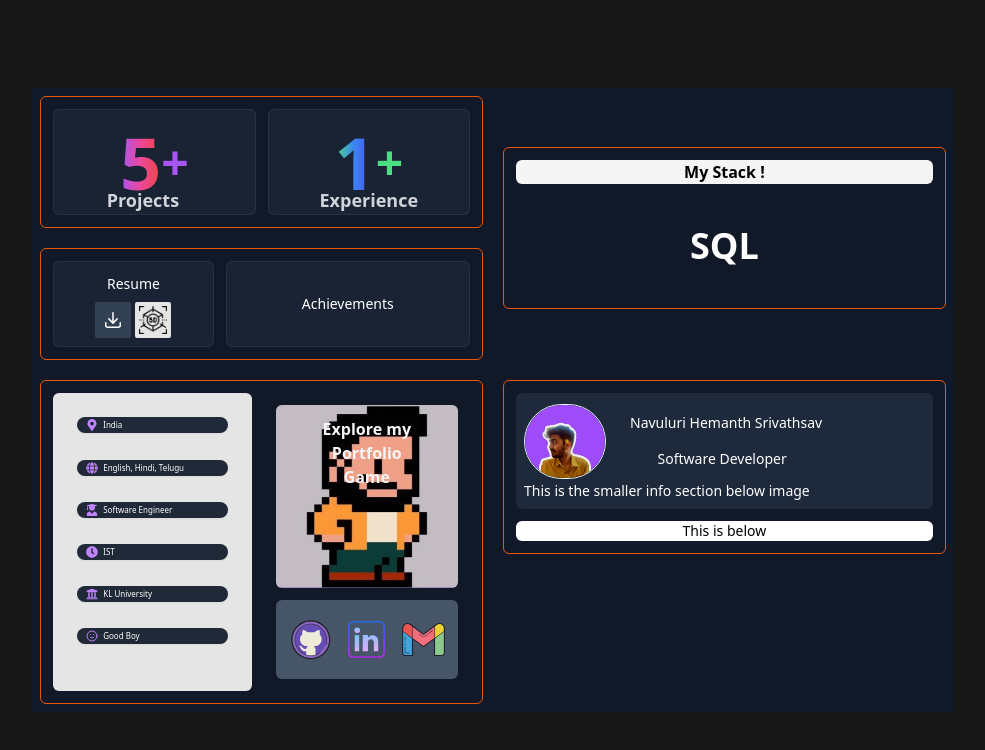
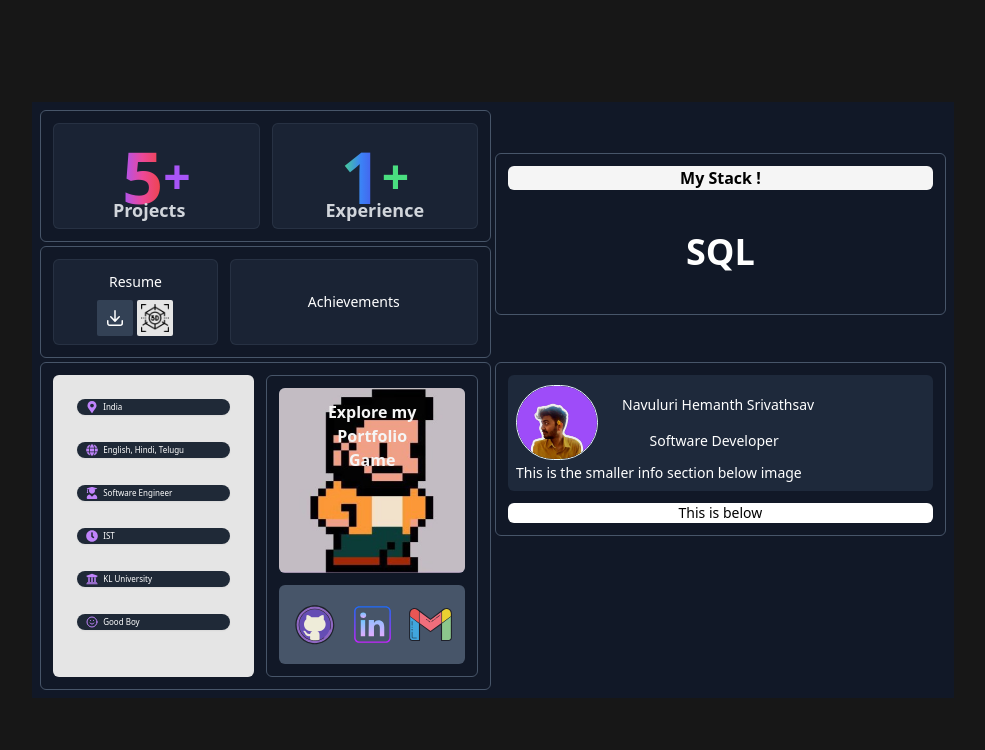
Before and after one commit to hemanthsrivathsav/portfolio, a React (Vite) app: page / in a window 1280 px wide. Shown: the top 750 px of the page, without its empty margins (147-1132 px from the left). Built offline with nearby package versions, Linux system fonts and the light colour scheme.

Commit message:
after changing borders

```diff
--- a/src/App.jsx
+++ b/src/App.jsx
@@ -36,20 +36,21 @@ function App() {
   return (
     <div className="">
     <div className='content-wrapper mx-auto max-w-screen-md md:max-w-full bg-slate-400 dark:bg-neutral-900 p-8 h-full w-full content-center justify-center '>
-    <div className='  grid w-max gap-5 md:w-4/5 md:mx-auto p-2 grid-cols-1 md:grid-cols-2 justify-center items-center content-center bg-gray-900 text-sm font-normal font-sans:system-ui '>
 
-        <div className=' dark grid h-auto items-end grid-cols-1 border-solid border  bg-gray-900 border-orange-600  md:grid-cols-2 gap-3 p-3 rounded-md ' >
+    <div className='  grid w-max gap-2 md:gap-1 md:w-4/5 md:mx-auto p-2 grid-cols-1 md:grid-cols-2 justify-center items-center content-center md:bg-gray-900 text-sm font-normal font-sans:system-ui '>
+
+        <div className=' dark grid h-auto items-end grid-cols-1 border border-slate-600 bg-gray-900 md:grid-cols-2 gap-3 p-3 rounded-md ' >
           {/* Projects Section */}
 
           <div className='flex flex-col gap-2 bg-slate-300 dark:bg-slate-700/30 border border-slate-600/30 shadow-neon text-white items-center justify-center rounded-md p-4 bg-opacity-60'>
             <div className='relative'>
-              <div className='flex items-center justify-center'>
+              <div className='flex items-center justify-centter '>
                 <span className='text-7xl font-bold bg-gradient-to-r from-purple-500 via-pink-500 to-red-500 bg-clip-text text-transparent'>
                   5
                 </span>
-                <span className='text-5xl font-bold text-purple-500'>+</span>
+                <span className='text-5xl font-bold text-purple-500'> + </span>
               </div>
-              <h1 className='absolute bottom-0 left-1/3 transform -translate-x-1/2 translate-y-4 text-lg text-gray-300 font-bold px-2 rounded-md'>
+              <h1 className='absolute bottom-0 left-1/3 transform -translate-x-10 translate-y-3 text-lg text-gray-300 font-bold px-2 rounded-md'>
                 Projects
               </h1>
             </div>
@@ -58,13 +59,13 @@ function App() {
            {/* Experience Section */}
            <div className='flex flex-col gap-2 bg-slate-700/30 border border-slate-600/30 shadow-neon text-white items-center justify-center rounded-md p-4 bg-opacity-60'>
             <div className='relative'>
-              <div className='flex items-center justify-center'>
-                <span className='text-7xl font-bold bg-gradient-to-r from-green-400 via-blue-500 to-indigo-600 bg-clip-text text-transparent'>
+              <div className='flex content-start items-center justify-center'>
+                <span className='text-7xl  font-bold bg-gradient-to-r from-green-400 via-blue-500 to-indigo-600 bg-clip-text text-transparent'>
                   1
                 </span>
                 <span className='text-5xl font-bold text-green-400'>+</span>
               </div>
-              <h1 className='absolute bottom-0 left-1/2 transform -translate-x-1/2 translate-y-4 text-lg text-gray-300 font-bold px-2 rounded-md'>
+              <h1 className='absolute bottom-0 left-1/2 transform -translate-x-1/2 translate-y-3 text-lg text-gray-300 font-bold px-2 rounded-md'>
                 Experience
               </h1>
             </div>
@@ -75,7 +76,7 @@ function App() {
         </div>
 
 
-      <div className=" row-span-2 grid border-solid border  bg-gray-900 border-orange-600  rounded-md gap-3 p-3">
+      <div className=" row-span-2 grid border-solid border  bg-gray-900 border-slate-600 rounded-md gap-3 p-3">
         <div className=" font-bold text-base bg-neutral-100 rounded-md ">
           <h1>My Stack !</h1>
         </div>
@@ -87,7 +88,7 @@ function App() {
       </div>
 
 
-      <div className=' items-end  grid grid-cols-2 md:grid-rows-1 md:grid-flow-col gap-3 p-3 border-solid border  bg-gray-900 border-orange-600  rounded-md '>
+      <div className=' items-end  grid grid-cols-2 md:grid-rows-1 md:grid-flow-col gap-3 p-3  border border-slate-600  bg-gray-900  rounded-md '>
 
         <div className='  flex flex-col gap-1 bg-slate-700/30 border border-slate-600/30 shadow-neon text-white items-center rounded-md p-2  bg-opacity-60 ' >
           <h1  className='p-1'>Resume</h1>
@@ -119,7 +120,7 @@ function App() {
       </div>
 
 
-      <div className=' row-span-2  grid-cols-1 md:flex  md:grid-cols-4 gap-3 border-solid border bg-gray-900 border-orange-600  rounded-md p-3 '>
+      <div className=' row-span-2  grid-cols-1 md:flex  md:grid-cols-4 gap-3 border border-slate-600 bg-gray-900  rounded-md p-3 '>
 
         <div className='grid col-span-1 grid-cols-2 md:w-72 md:grid-cols-1 gap-1 p-6  bg-neutral-200 rounded-md '>
 
@@ -133,7 +134,7 @@ function App() {
         </div>
 
 
-        <div className=' grid col-span-2 gap-3 p-3 md:w-max rounded-md '>
+        <div className=' grid col-span-2 gap-3 p-3 md:w-max rounded-md border border-slate-600 '>
 
             <div className=' bg-slate-600 rounded-md relative overflow-hidden'>
               <a href="https://hemanthsrivathsav.vercel.app/" target="_blank">
@@ -200,9 +201,9 @@ function App() {
       </div>
 
 
-      <div className=' grid p-3 gap-3  border-solid border bg-gray-900 border-orange-600  rounded-md '>
+      <div className=' grid p-3 gap-3 border border-slate-600 bg-gray-900  rounded-md '>
 
-          <div className='  bg-slate-800  border-slate-600  text-white rounded-md p-2 '>
+          <div className='  bg-slate-800   text-white rounded-md p-2 '>
 
             <div className=' flex gap-1  items-center justify-start '>
               <div className=' rounded-full  bg-slate-900 border-cyan-50 border '>
```
